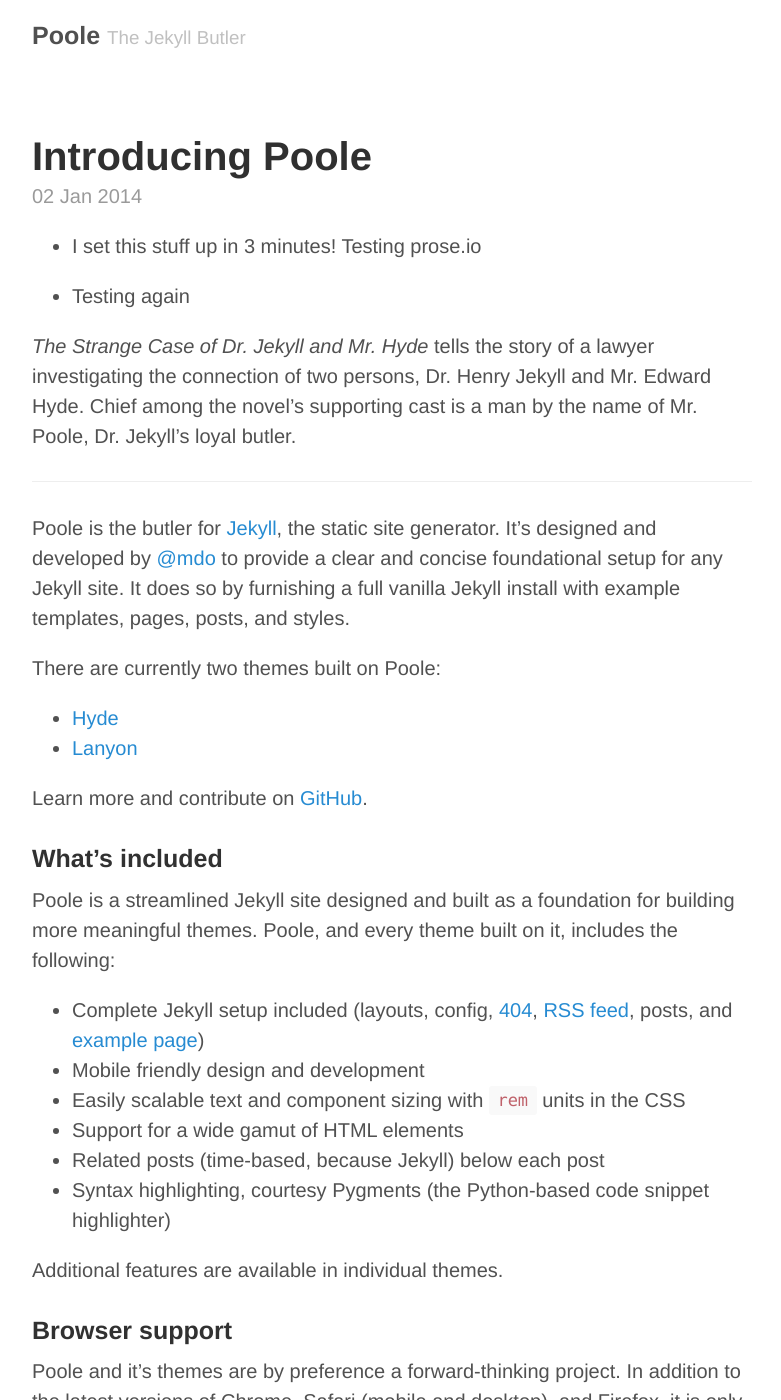
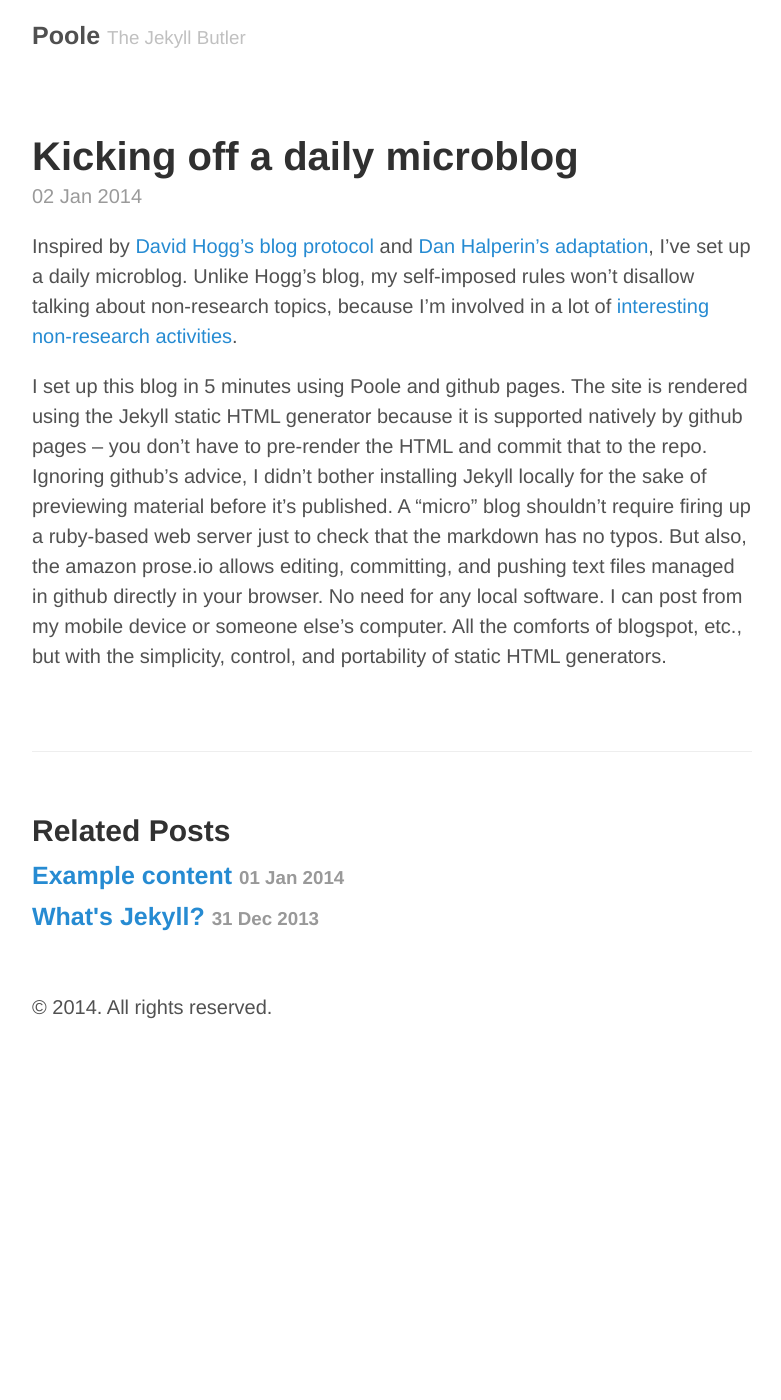
Before and after one commit to billhowe/billhowe.github.io, a Jekyll site: the page built from _posts/2014-01-02-introducing-poole.md, in a window 1280 px wide and 1400 px high. Shown: the whole window, without its empty margins (248-1029 px from the left). Built offline with Jekyll 4.4.1, drawn with Linux system fonts in a browser that asks for light colours; Markdown is read by kramdown in place of the engine named in the settings; some of the changed text lies outside the part shown.

Commit message:
Firstus postus

```diff
--- a/_posts/2014-01-02-introducing-poole.md
+++ b/_posts/2014-01-02-introducing-poole.md
@@ -1,45 +1,9 @@
 ---
 layout: post
-title: Introducing Poole
+title: Kicking off a daily microblog
 published: true
 ---
 
-* I set this stuff up in 3 minutes!  Testing prose.io
+Inspired by [David Hogg's blog protocol](http://hoggresearch.blogspot.com/) and [Dan Halperin's adaptation](http://blog.halper.in/), I've set up a daily microblog.  Unlike Hogg's blog, my self-imposed rules won't disallow talking about non-research topics, because I'm involved in a lot of [interesting](http://data.washington.edu/incubator) [non-research](http://www.coursera.org/course/datasci) [activities](http://github.com/uwescience).
 
-* Testing again
-
-*The Strange Case of Dr. Jekyll and Mr. Hyde* tells the story of a lawyer investigating the connection of two persons, Dr. Henry Jekyll and Mr. Edward Hyde. Chief among the novel's supporting cast is a man by the name of Mr. Poole, Dr. Jekyll's loyal butler.
-
------
-
-Poole is the butler for [Jekyll](http://jekyllrb.com), the static site generator. It's designed and developed by [@mdo](https://twitter.com/mdo) to provide a clear and concise foundational setup for any Jekyll site. It does so by furnishing a full vanilla Jekyll install with example templates, pages, posts, and styles.
-
-There are currently two themes built on Poole:
-
-* [Hyde](http://hyde.getpoole.com)
-* [Lanyon](http://lanyon.getpoole.com)
-
-Learn more and contribute on [GitHub](https://github.com/poole).
-
-### What's included
-
-Poole is a streamlined Jekyll site designed and built as a foundation for building more meaningful themes. Poole, and every theme built on it, includes the following:
-
-* Complete Jekyll setup included (layouts, config, [404](/404.html), [RSS feed](/atom.xml), posts, and [example page](/about))
-* Mobile friendly design and development
-* Easily scalable text and component sizing with `rem` units in the CSS
-* Support for a wide gamut of HTML elements
-* Related posts (time-based, because Jekyll) below each post
-* Syntax highlighting, courtesy Pygments (the Python-based code snippet highlighter)
-
-Additional features are available in individual themes.
-
-### Browser support
-
-Poole and it's themes are by preference a forward-thinking project. In addition to the latest versions of Chrome, Safari (mobile and desktop), and Firefox, it is only compatible with Internet Explorer 9 and above.
-
-### Download
-
-Poole is developed on and hosted with GitHub. Head to the <a href="https://github.com/poole/poole">GitHub repository</a> for downloads, bug reports, and features requests.
-
-Thanks!
+I set up this blog in 5 minutes using Poole and github pages.  The site is rendered using the Jekyll static HTML generator because it is supported natively by github pages -- you don't have to pre-render the HTML and commit that to the repo.   Ignoring github's advice, I didn't bother installing Jekyll locally for the sake of previewing material before it's published.  A "micro" blog shouldn't require firing up a ruby-based web server just to check that the markdown has no typos.  But also, the amazon prose.io allows editing, committing, and pushing text files managed in github directly in your browser.  No need for any local software.  I can post from my mobile device or someone else's computer.  All the comforts of blogspot, etc., but with the simplicity, control, and portability of static HTML generators.
```
